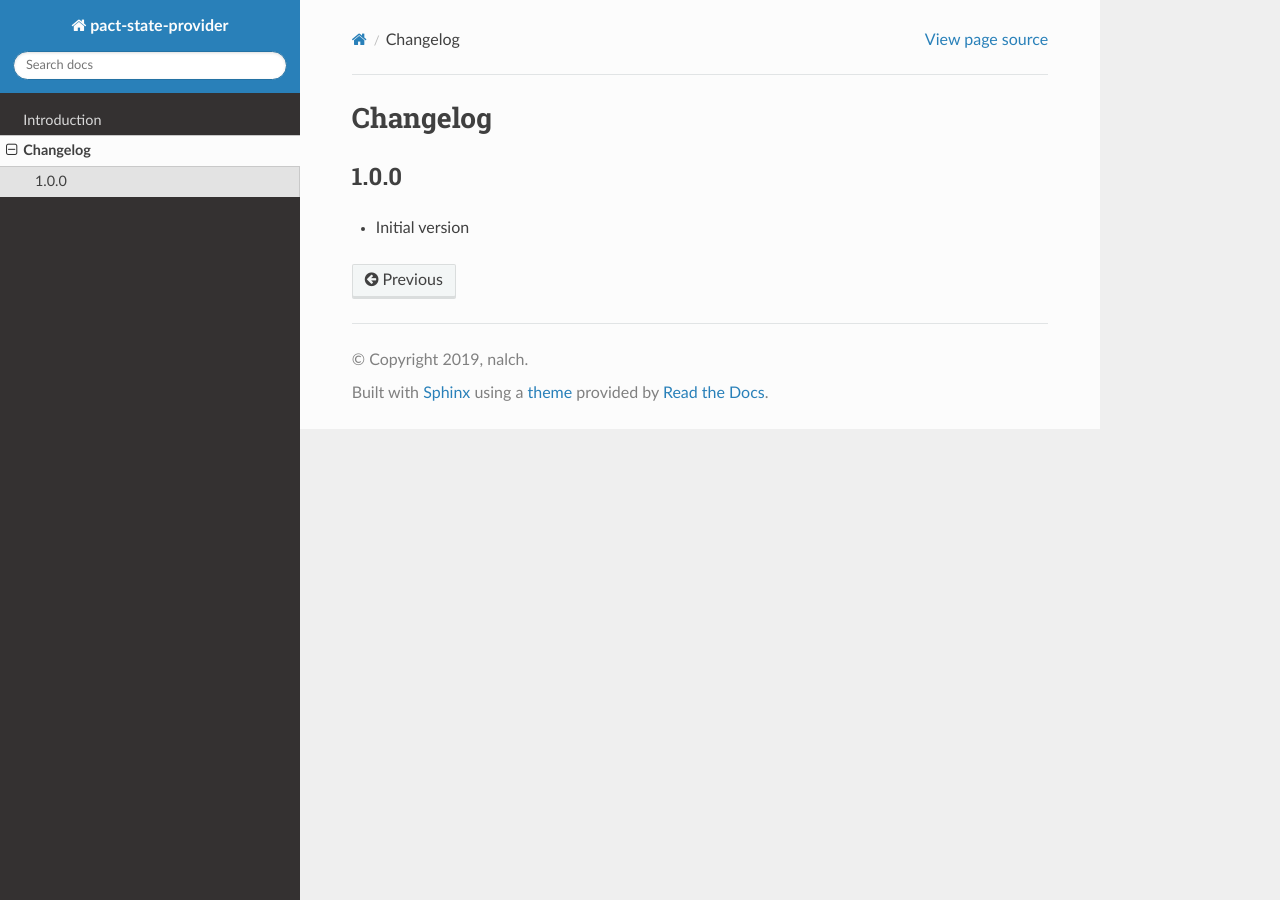
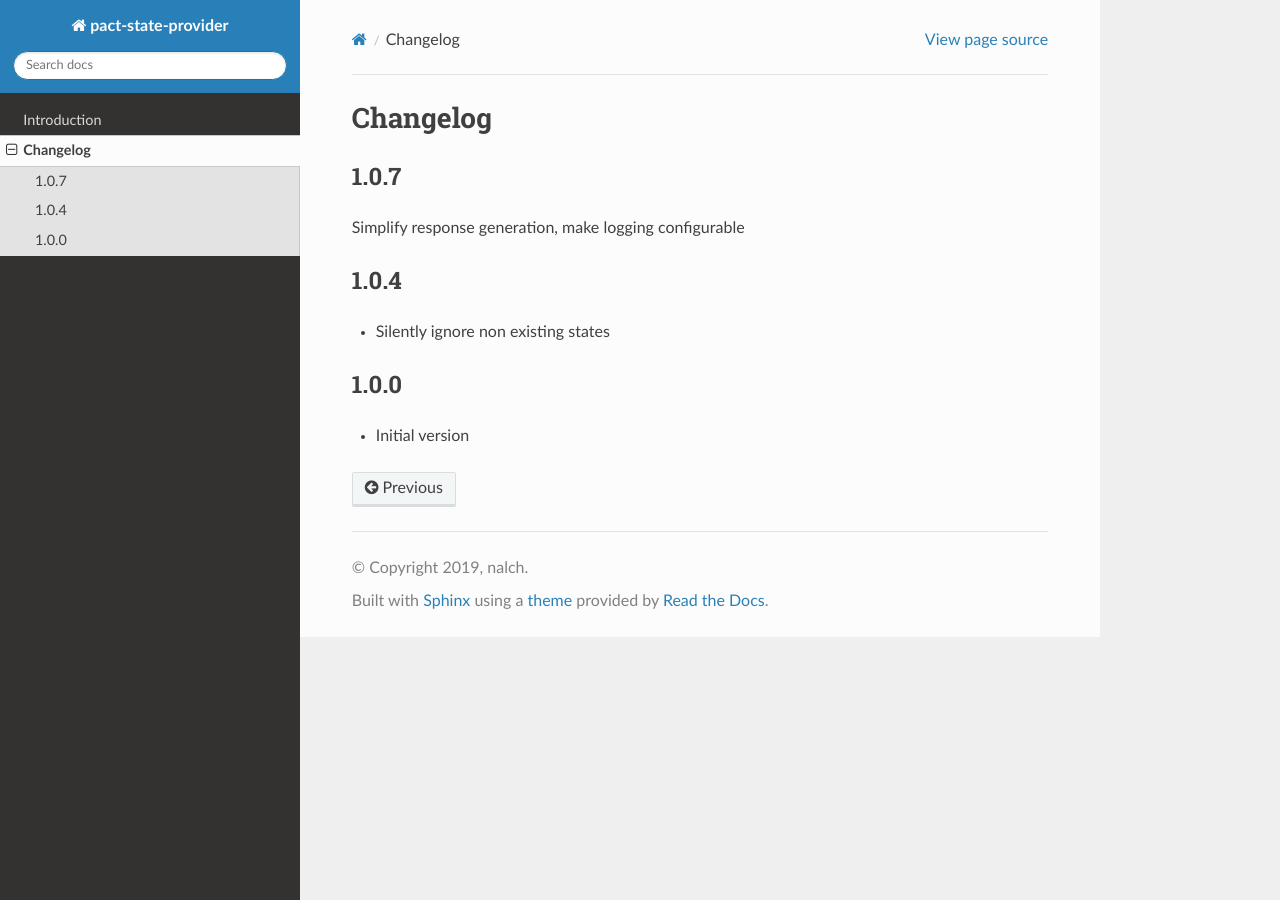
Before and after one commit to nalch/pact-state-provider, a Sphinx documentation site: the page built from docs/source/changelog.rst, in a window 1280 px wide. Built offline with Sphinx 7.4.7 and the Read the Docs theme 2.0.0, drawn with Linux system fonts in a browser that asks for light colours.

Commit message:
Prepare version 1.0.7

```diff
--- a/docs/source/changelog.rst
+++ b/docs/source/changelog.rst
@@ -1,5 +1,13 @@
 Changelog
 =========
+
+1.0.7
+-----
+Simplify response generation, make logging configurable
+
+1.0.4
+-----
+- Silently ignore non existing states
 
 1.0.0
 -----
--- a/setup.py
+++ b/setup.py
@@ -14,7 +14,7 @@ INSTALL_REQUIRES = ['setuptools', 'click']
 
 setup(
     name='pact_state_provider',
-    version='1.0.6',
+    version='1.0.7',
     packages=find_packages('src'),
     package_dir={'': 'src'},
     include_package_data=True,
```
